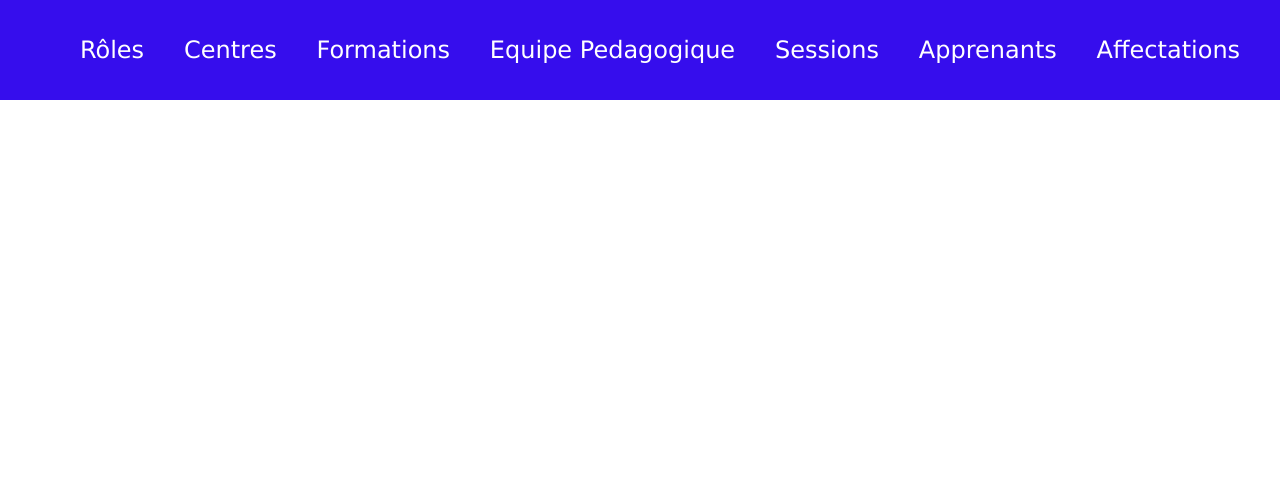
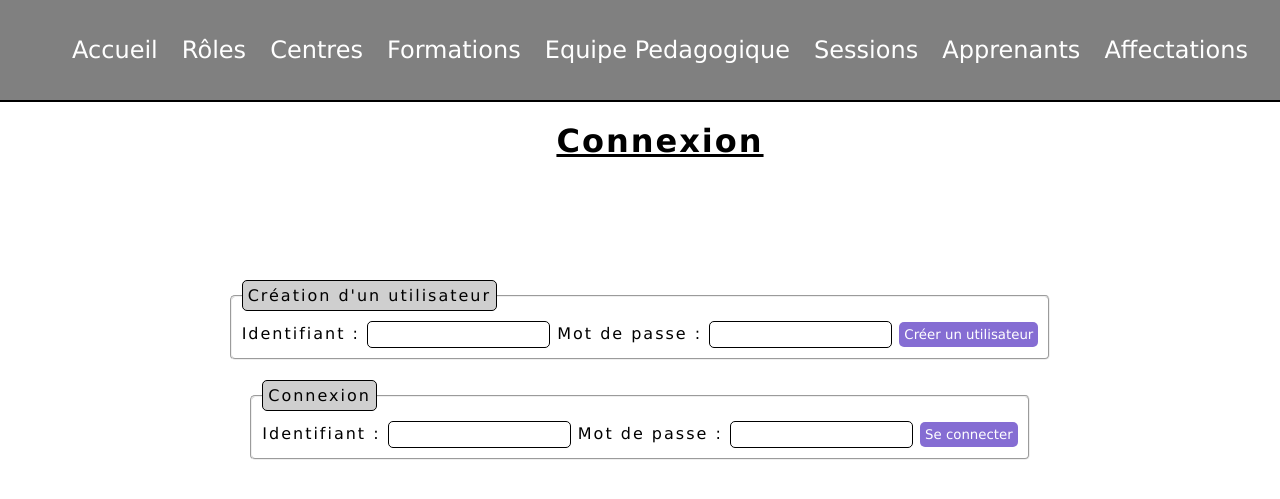
Before and after one commit to RoxaneKirchmeyer/Projet_AFCI_BDD, a PHP site: page /?page=accueil in a window 1280 px wide. Shown: the top 499 px of the page. Run offline with PHP 8.4, Linux system fonts and the light colour scheme.

Commit message:
version jolie sorry

```diff
--- /dev/null
+++ b/php/accueil.php
@@ -0,0 +1,71 @@
+<?php
+// Gestion Affectations
+if (isset($_GET["page"]) && $_GET["page"] == "accueil") {
+?>
+<main>
+    <h1>Connexion</h1>
+<form method="POST">
+        <fieldset>
+            <legend>Création d'un utilisateur</legend>
+
+            <label for="identifiant">Identifiant :</label>
+            <input type="text" name="identifiant" id="identifiant">
+
+            <label for="password">Mot de passe :</label>
+            <input type="password" name="password" id="password">
+
+            <input type="submit" name="createUser" value="Créer un utilisateur">
+        </fieldset>
+    </form>
+
+    <form method="POST">
+        <fieldset>
+            <legend>Connexion</legend>
+
+            <label for="identifiantLogin">Identifiant :</label>
+            <input type="text" name="identifiantLogin" id="identifiantLogin">
+
+            <label for="passwordLogin">Mot de passe :</label>
+            <input type="password" name="passwordLogin" id="passwordLogin">
+
+            <input type="submit" name="submitLogin" value="Se connecter">
+        </fieldset>
+    </form>
+
+    <?php
+    if (isset($_POST['createUser'])) {
+        $identifiant = $_POST['identifiant'];
+        $password = password_hash($_POST['password'], PASSWORD_DEFAULT);
+
+
+        $sqlCreateUser = "INSERT INTO users (`identifiant`, `password`) VALUES ('$identifiant', '$password')";
+        $requestCreateUser = $bdd->prepare($sqlCreateUser);
+        $requestCreateUser->execute([$identifiant, $password]);
+
+        echo "User créé : " . htmlspecialchars($identifiant);
+    }
+
+    if (isset($_POST['submitLogin'])) {
+        $identifiantLogin = $_POST['identifiantLogin'];
+        $passwordLogin = $_POST['passwordLogin'];
+
+        $sqlSelectUser = "SELECT * FROM `users` WHERE identifiant = '$identifiantLogin'";
+        $requestLogin = $bdd->prepare($sqlSelectUser);
+        $requestLogin->execute([$identifiantLogin]);
+        $data = $requestLogin->fetch(PDO::FETCH_ASSOC);
+
+        if ($data) {
+            // Vérification du mot de passe en utilisant password_verify
+            if (password_verify($passwordLogin, $data['password'])) {
+                echo "Utilisateur connecté";
+                $_SESSION['user_id'] = $data['user_id']; // Stocke des informations de session sécurisées
+            } else {
+                echo "Mot de passe incorrect";
+            }
+        } else {
+            echo "Identifiant incorrect";
+        }
+    }
+}
+?>
+</main>
--- a/php/apprenants.php
+++ b/php/apprenants.php
@@ -299,7 +299,7 @@ if (isset($_GET["page"]) && $_GET["page"] == "apprenants") {
                                 <td>' . htmlspecialchars($value['rib_apprenant'], ENT_QUOTES, 'UTF-8') . '</td>
                                 <td>' . htmlspecialchars($value['nom_role'], ENT_QUOTES, 'UTF-8') . '</td>
                                 <td>' . htmlspecialchars($value['nom_session'], ENT_QUOTES, 'UTF-8') . '</td>
-                                <td><button type="button" onclick="window.location.href=\'?page=apprenants&type=modifier&id=' . htmlspecialchars($value['id_apprenant'], ENT_QUOTES, 'UTF-8') . '\'">Modifier</button></td>
+                                <td><button type="button" onclick="window.location.href=\'?page=apprenants&type=modifier&id=' . htmlspecialchars($value['id_apprenant'], ENT_QUOTES, 'UTF-8') . '" class="modifier">Modifier</button></td>
                                 <td><button type="submit" name="deleteApprenant" value="' . htmlspecialchars($value['id_apprenant'], ENT_QUOTES, 'UTF-8') . '" class="supprimer">Supprimer</button></td>';
                         }
 
--- a/php/centres.php
+++ b/php/centres.php
@@ -123,7 +123,7 @@ if (isset($_GET["page"]) && $_GET["page"] == "centres") {
                         <td>' . htmlspecialchars($value['ville_centre'], ENT_QUOTES, 'UTF-8') . '</td>
                         <td>' . htmlspecialchars($value['adresse_centre'], ENT_QUOTES, 'UTF-8') . '</td>
                         <td>' . htmlspecialchars($value['code_postal_centre'], ENT_QUOTES, 'UTF-8') . '</td>
-                        <td><button type="button" onclick="window.location.href=\'?page=centres&type=modifier&id=' . $value['id_centre'] . '\'">Modifier</button></td>
+                        <td><button type="button" onclick="window.location.href=\'?page=centres&type=modifier&id=' . $value['id_centre'] . '" class="modifier">Modifier</button></td>
                         <td><button type="submit" name="deleteCentre" value="' . $value['id_centre'] . '" class="supprimer">Supprimer</button></td>';
                             }
                             ?>
--- a/php/equipe_pedagogique.php
+++ b/php/equipe_pedagogique.php
@@ -157,7 +157,7 @@ if (isset($_GET["page"]) && $_GET["page"] == "equipe-pedagogique") {
                                 <td>' . htmlspecialchars($value['mail_pedagogie'], ENT_QUOTES, 'UTF-8') . '</td>
                                 <td>' . htmlspecialchars($value['num_pedagogie'], ENT_QUOTES, 'UTF-8') . '</td>
                                 <td>' . htmlspecialchars($value['nom_role'], ENT_QUOTES, 'UTF-8') . '</td>
-                                <td><button type="button" onclick="window.location.href=\'?page=equipe-pedagogique&type=modifier&id=' . $value['id_pedagogie'] . '\'">Modifier</button></td>
+                                <td><button type="button" onclick="window.location.href=\'?page=equipe-pedagogique&type=modifier&id=' . $value['id_pedagogie'] . '" class="modifier">Modifier</button></td>
                                 <td><button type="submit" name="deletePedago" value="' . $value['id_pedagogie'] . '" class="supprimer">Supprimer</button></td>';
                             }
 
--- a/php/formations.php
+++ b/php/formations.php
@@ -120,7 +120,7 @@ if (isset($_GET["page"]) && $_GET["page"] == "formations") {
                                         <td>' . htmlspecialchars($value['duree_formation'], ENT_QUOTES, 'UTF-8') . '</td>
                                         <td>' . htmlspecialchars($value['niveau_sortie_formation'], ENT_QUOTES, 'UTF-8') . '</td>
                                         <td>' . htmlspecialchars($value['description'], ENT_QUOTES, 'UTF-8') . '</td>
-                                        <td><button type="button" onclick="window.location.href=\'?page=formations&type=modifier&id=' . $value['id_formation'] . '\'">Modifier</button></td>
+                                        <td><button type="button" onclick="window.location.href=\'?page=formations&type=modifier&id=' . $value['id_formation'] . '" class="modifier">Modifier</button></td>
                                         <td><button type="submit" name="deleteFormation" value="' . $value['id_formation'] . '" class="supprimer">Supprimer</button></td>';
                             }
 
--- a/php/index.php
+++ b/php/index.php
@@ -12,6 +12,7 @@
     <header>
         <nav>
             <ul>
+                <li><a href="?page=accueil">Accueil</a></li>
                 <li><a href="?page=roles">Rôles</a></li>
                 <li><a href="?page=centres">Centres</a></li>
                 <li><a href="?page=formations">Formations</a></li>
@@ -37,6 +38,8 @@
     $bdd->setAttribute(PDO::ATTR_ERRMODE, PDO::ERRMODE_EXCEPTION);
     $bdd->setAttribute(PDO::ATTR_EMULATE_PREPARES, false);
 
+
+    include 'accueil.php';
     include 'roles.php';
     include 'centres.php';
     include 'formations.php';
@@ -44,6 +47,7 @@
     include 'sessions.php';
     include 'apprenants.php';
     include 'affectations.php';
+
     ?>
 </body>
 
--- a/php/roles.php
+++ b/php/roles.php
@@ -87,7 +87,7 @@ if (isset($_GET["page"]) && $_GET["page"] == "roles") {
                                 <input type="hidden" name="idRole' . $value['id_role'] . '" value="' . $value['id_role'] . '">
                                 <tr>
                                 <td>' . htmlspecialchars($value['nom_role'], ENT_QUOTES, 'UTF-8') . '</td>
-                                <td><button type="button" onclick="window.location.href=\'?page=roles&type=modifier&id=' . $value['id_role'] . '\'">Modifier</button></td>
+                                <td><button type="button" onclick="window.location.href=\'?page=roles&type=modifier&id=' . $value['id_role'] . '" class="modifier">Modifier</button></td>
                                 <td><button type="submit" name="deleteRole" value="' . $value['id_role'] . '" class="supprimer">Supprimer</button></td>';
                             }
                             ?>
--- a/php/sessions.php
+++ b/php/sessions.php
@@ -223,7 +223,7 @@ if (isset($_GET["page"]) && $_GET["page"] == "sessions") {
                                 <td>' . htmlspecialchars($value['ville_centre'], ENT_QUOTES, 'UTF-8') . '</td>
                                 <td>' . htmlspecialchars($value['nom_formation'], ENT_QUOTES, 'UTF-8') . '</td>
                                 <td>' . htmlspecialchars($value['formateur'], ENT_QUOTES, 'UTF-8') . '</td>
-                                <td><button type="button" onclick="window.location.href=\'?page=sessions&type=modifier&id=' . $value['id_session'] . '\'">Modifier</button></td>
+                                <td><button type="button" onclick="window.location.href=\'?page=sessions&type=modifier&id=' . $value['id_session'] . '" class="modifier">Modifier</button></td>
                                 <td><button type="submit" name="deleteSession" value="' . $value['id_session'] . '" class="supprimer">Supprimer</button></td>';
                         }
 
--- a/php/style.css
+++ b/php/style.css
@@ -7,16 +7,15 @@ body {
 }
 
 nav {
-    background-color: rgb(54, 13, 237);
+    background-color: #808080;
     padding: 20px;
+    border-bottom: solid 2px black;
+    width: auto;
 }
 
 main {
-    display: flex;
-    flex-wrap: wrap;
     letter-spacing: 2px;
     margin-top: 20px;
-    width: 100%;
 }
 
 ul {
@@ -29,13 +28,13 @@ li {
 }
 
 a {
-    color: white;
+    color: rgb(255, 255, 255);
     text-decoration: none;
     font-size: 1.5em;
 }
 
 a:hover {
-    color: rgb(84, 95, 255);
+    color: #beb1e9;
     transition: ease-in 0.5s;
 }
 
@@ -45,13 +44,16 @@ h1 {
     margin: 0;
     padding: 0 10px 10px 20px;
     margin-top: 20px;
+    margin-bottom: 100px;
     width: 100%;
+    text-decoration: underline;
 }
 
 form {
-    text-align: center;
-    padding: 10px;
-    width: 100%;
+    display: flex;
+    align-items: center;
+    flex-direction: column;
+    flex-wrap: wrap;
 }
 
 article {
@@ -61,8 +63,10 @@ article {
 }
 
 fieldset {
+    border-radius: 5px;
+    width: fit-content;
     padding: 10px;
-    border-radius: 5px;
+    margin: 10px;
 }
 
 input,
@@ -70,22 +74,71 @@ select {
     border-radius: 5px;
     padding: 5px;
     text-align: center;
+    border: 1px solid black;
+
 }
 
 legend {
     border: 1px solid black;
-    padding: 10px;
     border-radius: 5px;
+    background-color: #cfcfcf;
+    padding: 5px;
 }
 
 table {
     border-collapse: collapse;
+    width: 10%;
+    margin: auto;
+}
+
+thead {
+    background-color: #cfcfcf;
 }
 
 th,
 td {
-    padding: 5px;
     text-align: center;
     border: 1px solid black;
     border-collapse: collapse;
 }
+
+td {
+    padding: 5px;
+}
+
+.supprimer {
+    background-color: #982600;
+    border: none;
+    color: white;
+    padding: 5px;
+    cursor: pointer;
+}
+
+.supprimer:hover {
+    background-color: #5c1700;
+}
+
+input[type="submit"] {
+    background-color: #856dd3;
+    color: white;
+    border: none;
+    padding: 5px;
+    cursor: pointer;
+
+}
+
+input[type="submit"]:hover {
+    background-color: #5d3ad0;
+}
+
+.modifier {
+    background-color: #858585;
+    padding: 5px;
+    color: white;
+    cursor: pointer;
+    border: none;
+}
+
+.modifier:hover {
+    background-color: #4d4d4d;
+}
```
